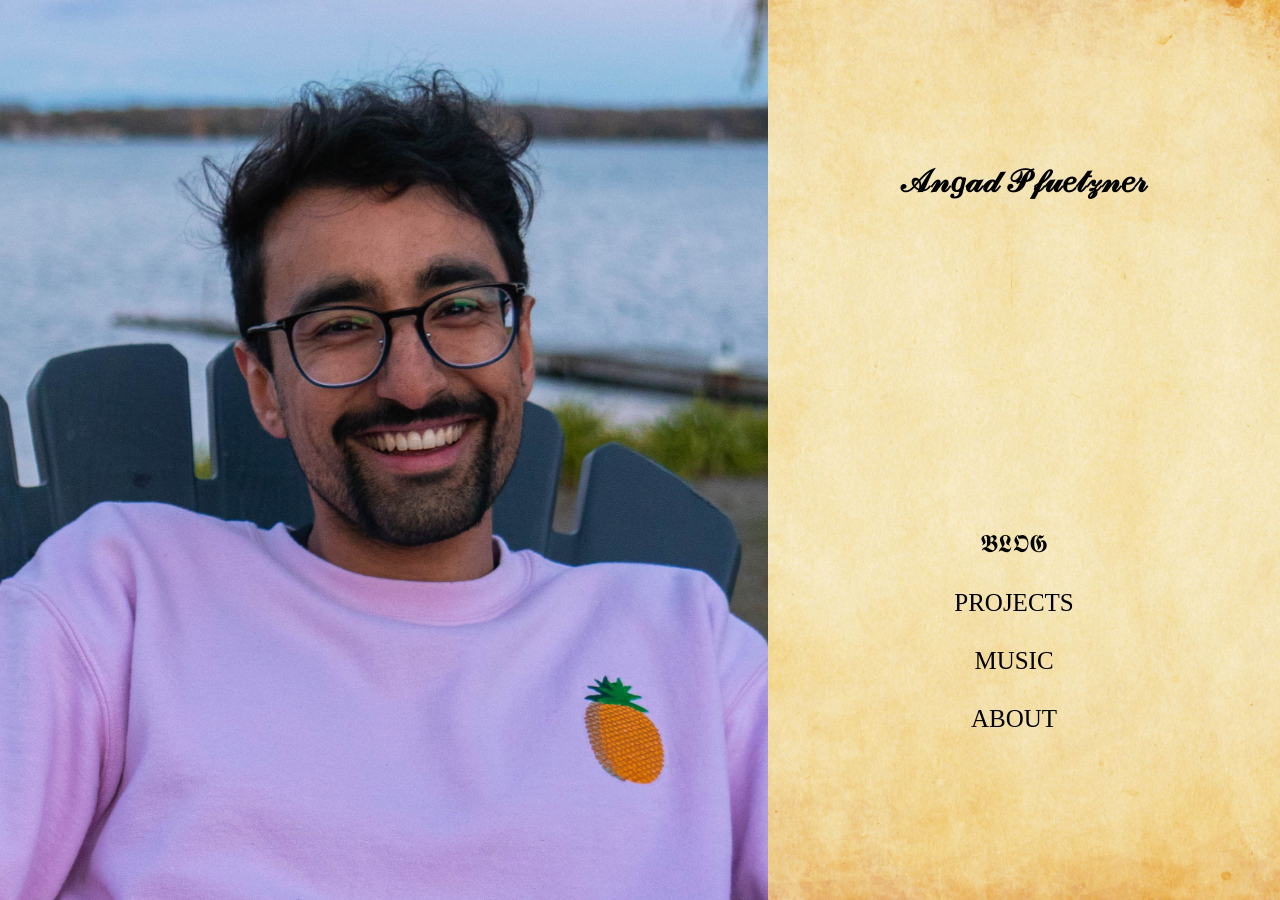
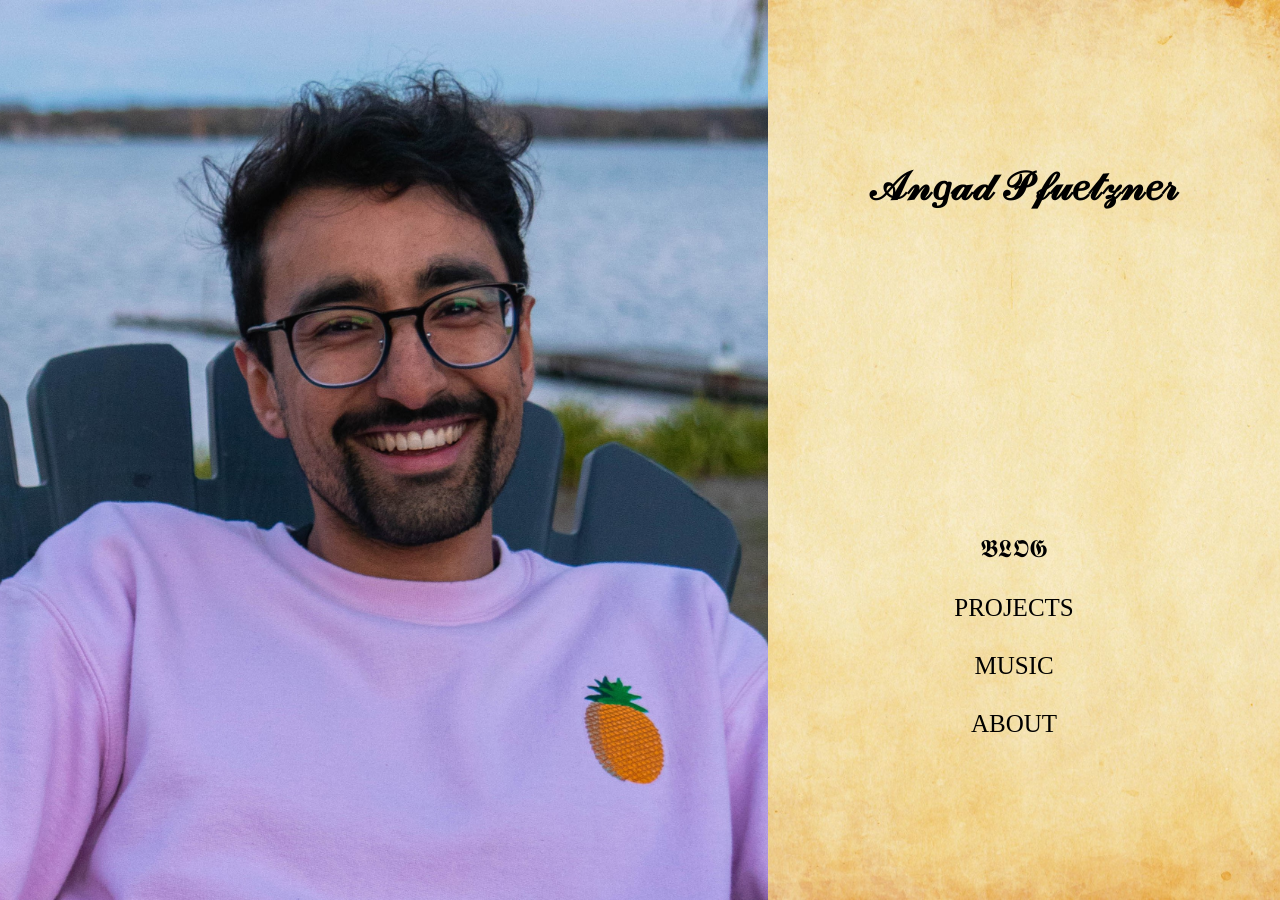
Before and after one commit to Angad99/Angad99.github.io, a Jekyll site: the page built from index.html, in a window 1280 px wide. Built offline with Jekyll 4.4.1, drawn with Linux system fonts in a browser that asks for light colours.

Commit message:
Update homepage.scss

```diff
--- a/_sass/homepage.scss
+++ b/_sass/homepage.scss
@@ -16,6 +16,8 @@
 
 .homepagename {
 	width: 100%;
+	font-size: 125%;
+    text-align: center;
 }
 
 .picofme {
```
